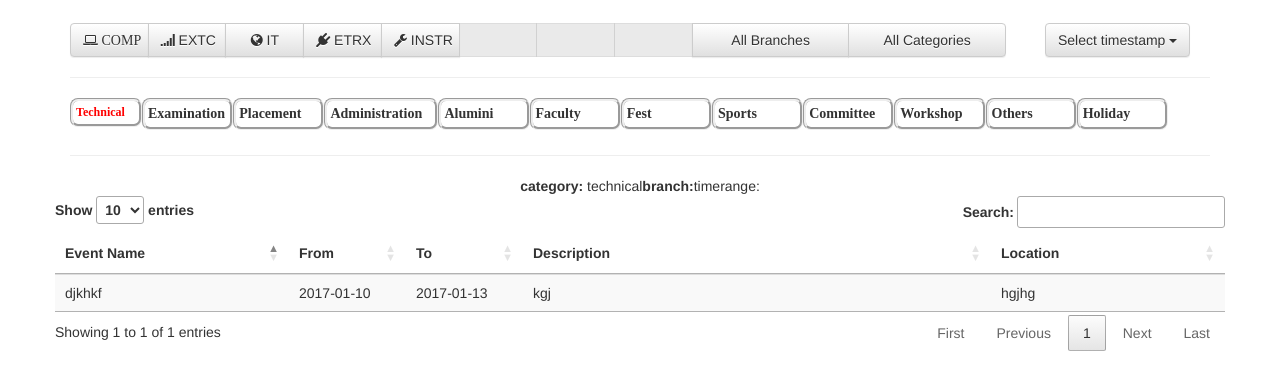
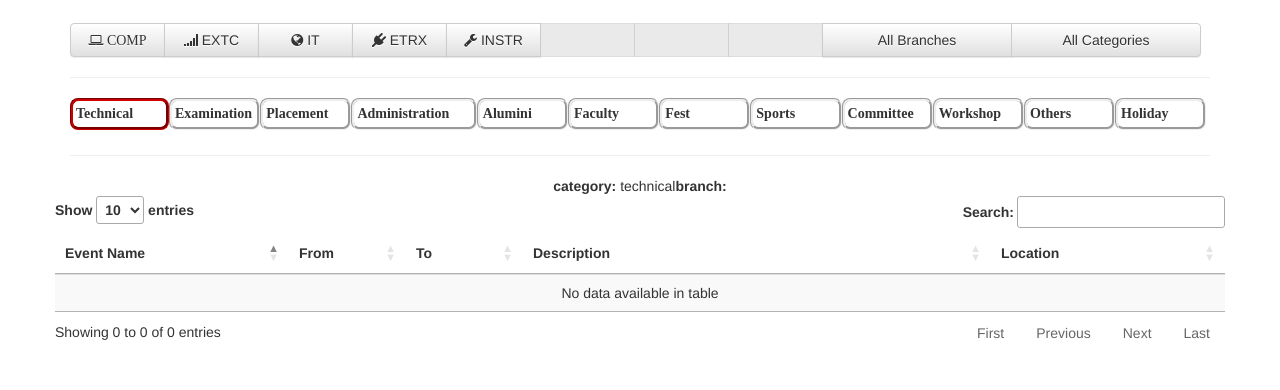
Before and after one commit to sbj276/raitcalendar, a PHP site: page /ViewTabular/ in a window 1280 px wide, after a click on "Technical". Shown: the part 60-450 px from the top of the page. Run offline with PHP 8.4, Linux system fonts and the light colour scheme; data comes from the database, SQL or seed files in the repository; data that the repository does not hold is empty; some libraries are stand-ins or nearby versions.

Commit message:
Timeframe is removes

```diff
--- a/EditModeCalendar/addEvent.php
+++ b/EditModeCalendar/addEvent.php
@@ -19,7 +19,8 @@ if(isset($_POST['event_category'])){
 if(isset($_POST['branch'])){
 	foreach ($_POST['branch'] as $selectedOption){
 	    if(mysqli_query($conn,"INSERT INTO `cal_events_new`(`event_name`, `start_date`, `end_date`, `event_desc`, `location`, `web_user`, `branch`, `category`) VALUES ('$name','$start','$end','$description','$location','$logged_in_user','$selectedOption','$category')")){
-			echo '<br>inserted';
+			//echo '<br>inserted';
+			header('Location: index.php');
 		}
 		else{
 			echo mysqli_error($conn);
--- a/EditModeCalendar/index.php
+++ b/EditModeCalendar/index.php
@@ -32,7 +32,7 @@ $events = $req->fetchAll();
     <title>Edit Events</title>
 
     <!-- Bootstrap Core CSS -->
-    <link href="css/bootstrap.min.css" rel="stylesheet">
+    <link href="../css/bootstrap.min.css" rel="stylesheet">
 
 	<!-- FullCalendar -->
 	<link href='../css/fullcalendar.css' rel='stylesheet' />
@@ -86,7 +86,7 @@ tr{
 
 <body>
     <header style="display:block;position:relative;background:#9B1B30;height:60px;width:100%">
-        <img src="images/headerlogo.png" style="position:absolute;height:100%;width:auto;margin-left:10%">
+        <img src="../images/headerlogo.png" style="position:absolute;height:100%;width:auto;margin-left:10%">
 
         <div style="color: #fff;float: right;margin-right: 4%;font-size: 30px;margin-left: 7px;margin-top: 9px;"><a href="../EditModeForm/" style="color:#fff"><i class="fa fa-table" aria-hidden="true" title="Toggle to form view"></i></a></div>
         <div id="logged-in-user" style="color:#fff;float:right;    margin-right: 1%;font-size:20px;margin-top:15px;">Welcome,<?php echo $_SESSION['login']; ?></div>
@@ -255,7 +255,7 @@ tr{
 				</div>
 				<div class="col-sm-6">
 					<button type="button" class="btn btn-default" data-dismiss="modal">Close</button>
-					<button type="submit" class="btn btn-primary">Save changes</button>
+					<button type="submit" class="btn btn-primary" name="Update">Save changes</button>
 				</div>
 			  </div>
 			  </div>
--- a/ViewTabular/index.php
+++ b/ViewTabular/index.php
@@ -91,7 +91,7 @@ font-family: OpenSans;
 
 	<div class="container">
 		<div class="row" style="margin-top:2%">
-			<div class="dropdown col-md-2 col-md-push-10" id="timestamp">
+		<!--	<div class="dropdown col-md-2 col-md-push-10" id="timestamp">
 				<button class="btn btn-default dropdown-toggle" type="button" id="dropdownMenu1" data-toggle="dropdown" aria-haspopup="true" aria-expanded="true">
 								Select timestamp
 					<span class="caret"></span>
@@ -106,8 +106,8 @@ font-family: OpenSans;
 						<li><a href="#">Current_Month</a></li>
 						<li><a href="#">Next_Month</a></li>
 					</ul>
-			</div>
-			<div class="btn-group col-md-10 col-md-pull-2">
+			</div>-->
+			<div class="btn-group col-md-12 col-md-pull-0">
 			  <button type="button" class="btn btn-default col-md-1 branch" id="COMPUTER"><i class="fa fa-laptop" aria-hidden="true"> COMP </i></button>
         <button type="button" class="btn btn-default col-md-1 branch" id="EXTC"><i class="fa fa-signal" aria-hidden="true"></i> EXTC</button>
         <button type="button" class="btn btn-default col-md-1 branch" id="IT" ><i class="fa fa-globe" aria-hidden="true"></i> IT </button>
@@ -117,7 +117,7 @@ font-family: OpenSans;
         <button type="button" class="btn btn-default col-md-1 disabled">&nbsp;</button>
         <button type="button" class="btn btn-default col-md-1 disabled">&nbsp;</button>
         <button type="button" class="btn btn-default col-md-2 branch" id="">All Branches</button>
-        <button type="button" class="btn btn-default col-md-2 category" id="">All Categories</button>
+        <button type="button" class="btn btn-default col-md-2 category" id=" ">All Categories</button>
 
 			</div>
 		</div>
@@ -127,13 +127,13 @@ font-family: OpenSans;
 		<div class="row"  style="margin-top:1%">
 			<div class="btn-group col-md-12">
 
- <input type="checkbox"   class='category' id="technical" style='display:none;' name='technical'><label for='technical' class=" col-md-1 LabelB" id='technical'>Technical</label>
+ <input type="checkbox"   class='category' id="technical" style='display:none;' name='technical'><label for='technical' class=" col-md-1 LabelB" id='Technical'>Technical</label>
 
   <input type="checkbox"  class='category' id="Examination" style='display:none;' name='Examination'><label for='Examination' class=" col-md-1 LabelB" id='Examination'>Examination</label>
 
   <input type="checkbox"  class='category' id="Placement" style='display:none;'><label for='Placement'class=" col-md-1 LabelB" id='Placement'>Placement</label>
 
-  <input type="checkbox"   class='category' id="Administration" style='display:none; '><label for='Administration' style='width:10%;' class=" col-md-1 LabelB" id='Administration'>Administration</label>
+  <input type="checkbox"   class='category' id="Administration" style='display:none; '><label for='Administration' style='width:11%;' class=" col-md-1 LabelB" id='Administration'>Administration</label>
 
   <input type="checkbox"   class='category' id="Alumini" style='display:none;'>	<label for='Alumini' class=" col-md-1 LabelB" id='Alumini'>Alumini</label>
 
@@ -195,22 +195,29 @@ font-family: OpenSans;
 		  // function format (data) {
 		  //     return '<div class="details-container" style="padding:5% 5% 5% 5%">'+row.data().event_desc+'</div>';
 		  // };
+    var color="";
+    var x="";
+
   		$(".LabelB").click(function(){
         if(-1==$.inArray($(this).attr('id'),selected,0)){
           selected.push($(this).attr('id'));
-         console.log("pushed");
-         $(this).width(60);
-         //$(this).css("background-color",($(this).css("background-color")));
-         $(this).css("color","red");
-         $(this).css("font-size",12);
-
+            x = $(this).css('backgroundColor');
+         //console.log($(this).css("background-color"));
+         $(this).width(87);
+         $(this).css({
+           "border-color":"#cc0000",
+         });
         }else{
          console.log("not pushed");
-         $(this).width(80);
+         $(this).width(90);
          selected.splice($.inArray($(this).attr('id'), selected),1);
-         $(this).css("color","black");
-         $(this).css("font-size",14);
-       }
+         //console.log(x);
+         //console.log("color"+color);
+         $(this).css({
+          "color":"black",
+          "border-color":"#d6d6c2",
+         });
+                }
 
       });
   		//intialising datatables
@@ -301,7 +308,7 @@ font-family: OpenSans;
 				/* $.each($(".category:checked"), function(){
 				favorite.push($(this).attr('id'));
 				}); */
-				$(".status").html("<b>Branch: </b>"+branch+" <b>Category: </b>"+ category+"Timerange"+timerange);
+				$(".status").html("<b>Branch: </b>"+branch+" <b>Category: </b>"+ category);
      			reInitDatatable('return.php?branch='+branch+'&category='+favorite,table);
 
 
@@ -316,7 +323,7 @@ font-family: OpenSans;
 						});
 
 						//category = this).attr('id');
-							$(".status").html("<b>category: </b>"+favorite+"<b>branch:</b>"+branch+"timerange:"+timerange);
+							$(".status").html("<b>category: </b>"+favorite+"<b>branch:</b>"+branch);
 							reInitDatatable('return.php?branch='+branch+'&category='+favorite,table);
 
 					  }
--- a/ViewTabular/return.php
+++ b/ViewTabular/return.php
@@ -8,63 +8,16 @@ if(isset($_REQUEST['branch'])){
 	$branch=$_REQUEST['branch'];
 }
 else{
-		$branch=" ";
+		$branch=1;
 }
 if(isset($_REQUEST['category'])){
 	$category=$_REQUEST['category'];
 	}
 else
-	$category=" ";
-
-if(isset($_REQUEST['timerange'])){
-	$timerange=$_REQUEST['timerange'];
-	//do things to set timerange
-
-	$today=date('Y-m-d',time());
-	$firstDayOfTheWeek = date('Y-m-d', strtotime('this week last monday', strtotime($today)));
-	$lastDayOfTheWeek=date('Y-m-d', strtotime('this week next sunday', strtotime($today)));
-	$nextweekfirstday=date('Y-m-d', strtotime('this week next monday', strtotime($today)));
-	$nextweeklastday=date('Y-m-d', strtotime('next week this sunday', strtotime($today)));
-
-	$currentYear=date("Y",time());
-    $currentMonth=date("m",time());
-    $totaldaysinmonth=_daysInMonth($currentMonth,$currentYear);
-    $nextMonth=date("m",strtotime($currentYear.'-'.$currentMonth.'-'.$totaldaysinmonth)+86400);
-	$nextMonthsYear=date("Y",strtotime($currentYear.'-'.$currentMonth.'-'.$totaldaysinmonth)+86400);
-	$totalNextMonthsDays=_daysInMonth($nextMonth,$nextMonthsYear);
-
-	$firstdayofthismonth = date('Y-m-d', strtotime($currentYear.'-'.$currentMonth.'-1'));
-	$lastdayofthismonth = date('Y-m-d', strtotime($currentYear.'-'.$currentMonth.'-'.$totaldaysinmonth));
-	$firstdayofnextmonth = date('Y-m-d', strtotime($currentYear.'-'.$currentMonth.'-'.$totaldaysinmonth)+86400);
-	$lastdayofnextmonth = date('Y-m-d', strtotime($nextMonthsYear.'-'.$nextMonth.'-'.$totalNextMonthsDays));
-
-	if($timerange=="All"){
-		$timerange_query_addition = "1";
-	}
-	else if($timerange=="Today"){
-		$timerange_query_addition = "start_date!='0000-00-00' AND NOW() BETWEEN start_date AND end_date and start_date!='0000-00-00'";
-	}
-	else if($timerange=="Tomorrow"){
-		$timerange_query_addition = "start_date!='0000-00-00' AND time()+86400 BETWEEN start_date AND end_date and start_date!='0000-00-00'";
-	}
-	else if($timerange=="Current_Week"){
-		$timerange_query_addition = "start_date>='".$firstDayOfTheWeek."' and start_date<='".$lastDayOfTheWeek."' and start_date!='0000-00-00'";
-	}
-	else if($timerange=="Next_Week"){
-		$timerange_query_addition = "start_date>='".$nextweekfirstday."' and start_date<='".$nextweeklastday."' and start_date!='0000-00-00'";
-	}
-	else if($timerange=="Current_Month"){
-		$timerange_query_addition = "start_date>='".$firstdayofthismonth."' and start_date<='".$lastdayofthismonth."' and start_date!='0000-00-00'";
-	}
-	else if($timerange=="Next_Month"){
-		$timerange_query_addition = "start_date>='".$firstdayofnextmonth."' and start_date<='".$lastdayofnextmonth."' and start_date!='0000-00-00'";
-	}
-}
-else
-	$timerange="";
+	$category=1;
 
 
-if($branch!="" && $category!=""){
+if($branch!=1 && $category!=1){
 	 //$sql="SELECT *,DATE(start_date) AS start_date,DATE(end_date) AS end_date FROM cal_events_new WHERE branch='$branch' ";
 	 $arr1=explode(',',$category);
 	if(sizeof($arr1)==1){
@@ -77,10 +30,10 @@ if($branch!="" && $category!=""){
 	}
 
 }
-else if($branch!=""){
+else if($branch!=1){
 	$sql="SELECT *,DATE(start_date) AS start_date,DATE(end_date) AS end_date FROM cal_events_new WHERE branch='$branch'";
 }
-else if($category!=""){
+else if($category!=1){
 	$arr1=explode(',',$category);
 	if(sizeof($arr1)==1){
 		$sql="SELECT *,DATE(start_date) AS start_date,DATE(end_date) AS end_date FROM cal_events_new WHERE category='$arr1[0]'";
@@ -92,8 +45,8 @@ else if($category!=""){
 	}
 
 }
-else{
-	$sql="select * from  cal_events_new where 1";
+else {
+	$sql="SELECT *,DATE(start_date) AS start_date,DATE(end_date) AS end_date FROM cal_events_new";
 }
 
 $return["aaData"] = array();
--- a/connect.php
+++ b/connect.php
@@ -13,4 +13,6 @@ $content="";
 $conn = new mysqli($servername, $username, $password,$dbname);
 if(!$conn)
 	echo mysqli_error($conn);
+else
+	//echo "connected";
 ?>
```
Also changed, not shown: EditModeCalendar/updateEvent.php (+13 -3 lines), Login/validate.php (+16 -12 lines), ViewCalendar/index.php (+5 -5 lines).
